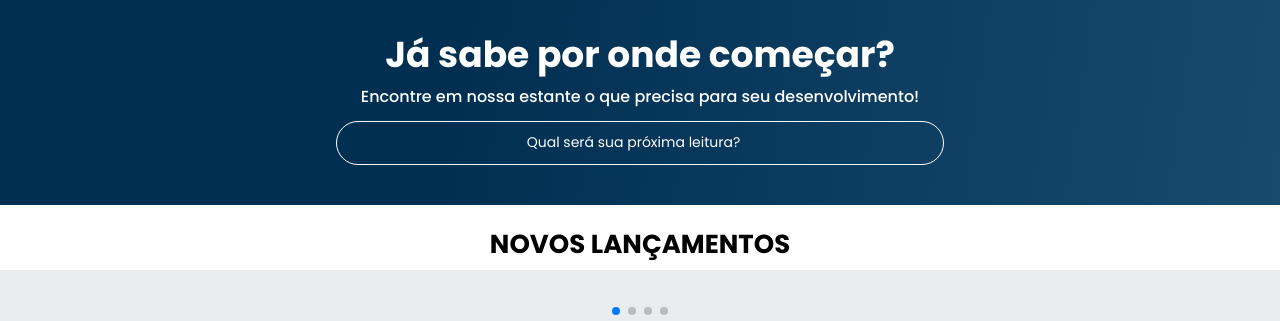
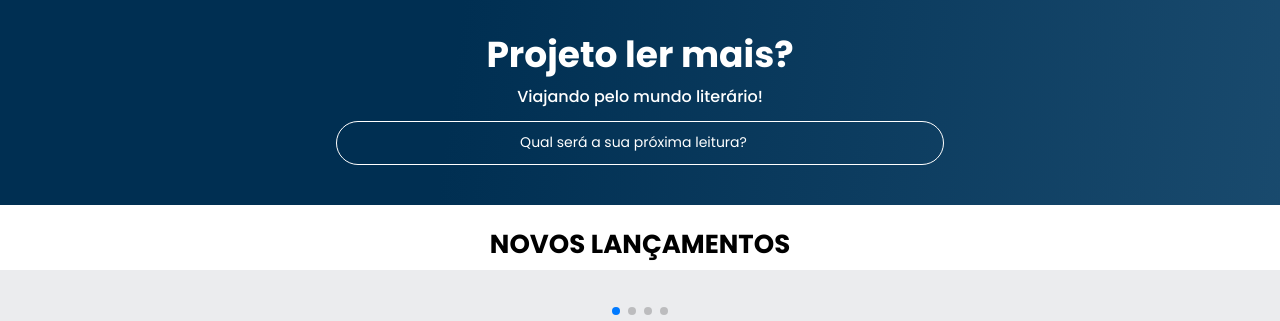
Before and after one commit to gabiguerraa/aula-2-, a plain HTML site: page index.html in a window 1280 px wide. Shown: the part 83-404 px from the top of the page. Drawn offline with nearby package versions, Linux system fonts and the light colour scheme.

Commit message:
Update index.html

```diff
--- a/index.html
+++ b/index.html
@@ -85,9 +85,9 @@
   </header>
 
   <section class="banner">
-    <h2 class="banner__titulo">Já sabe por onde começar?</h2>
-    <p class="banner__texto">Encontre em nossa estante o que precisa para seu desenvolvimento!</p>
-    <input type="search" class="banner__pesquisa" placeholder="Qual será sua próxima leitura?">
+    <h2 class="banner__titulo">Projeto ler mais?</h2>
+    <p class="banner__texto">Viajando pelo mundo literário!</p>
+    <input type="search" class="banner__pesquisa" placeholder="Qual será a sua próxima leitura?">
   </section>
 
   <section class="carrossel">
```
